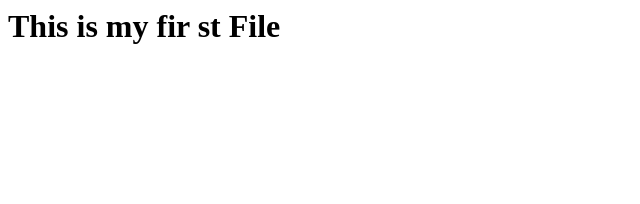
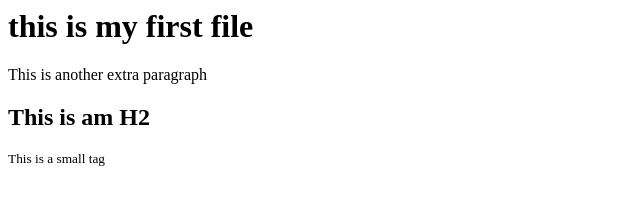
Before and after one commit to SimmonMathewShaij47/git-tutorial, a plain HTML site: page index.html in a window 1280 px wide. Shown: the whole page, without its empty margins (0-640 px from the left). Drawn offline with Linux system fonts and the light colour scheme.

Commit message:
Updated index structure

```diff
--- a/index.html
+++ b/index.html
@@ -3,6 +3,13 @@
         <title>This is my first File</title>
     </head>
     <body>
-        <h1>This is my fir st File</h1>
+        <h1>this is my first file</h1>
+
+        <p>This is another extra paragraph</p>
+
+        <h2>This is am H2</h2>
+
+        <small>This is a small tag</small>
+
     </body>
 </html>
```
